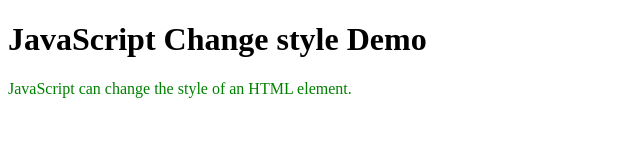
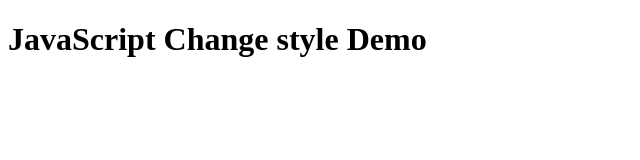
Before and after one commit to Unnati126/Module1, a plain HTML site: page jsdemo.html in a window 1280 px wide. Shown: the whole page, without its empty margins (0-640 px from the left). Drawn offline with Linux system fonts and the light colour scheme.

Commit message:
jsdemo.html: add a new line

```diff
--- a/jsdemo.html
+++ b/jsdemo.html
@@ -3,8 +3,7 @@
 <body>
 
 <h1>JavaScript Change style Demo</h1>
-<p id="demo">JavaScript can change the style
-of an HTML element.</p>
+
 
 <script>
 document.getElementById("demo").style.color= "green";
```
